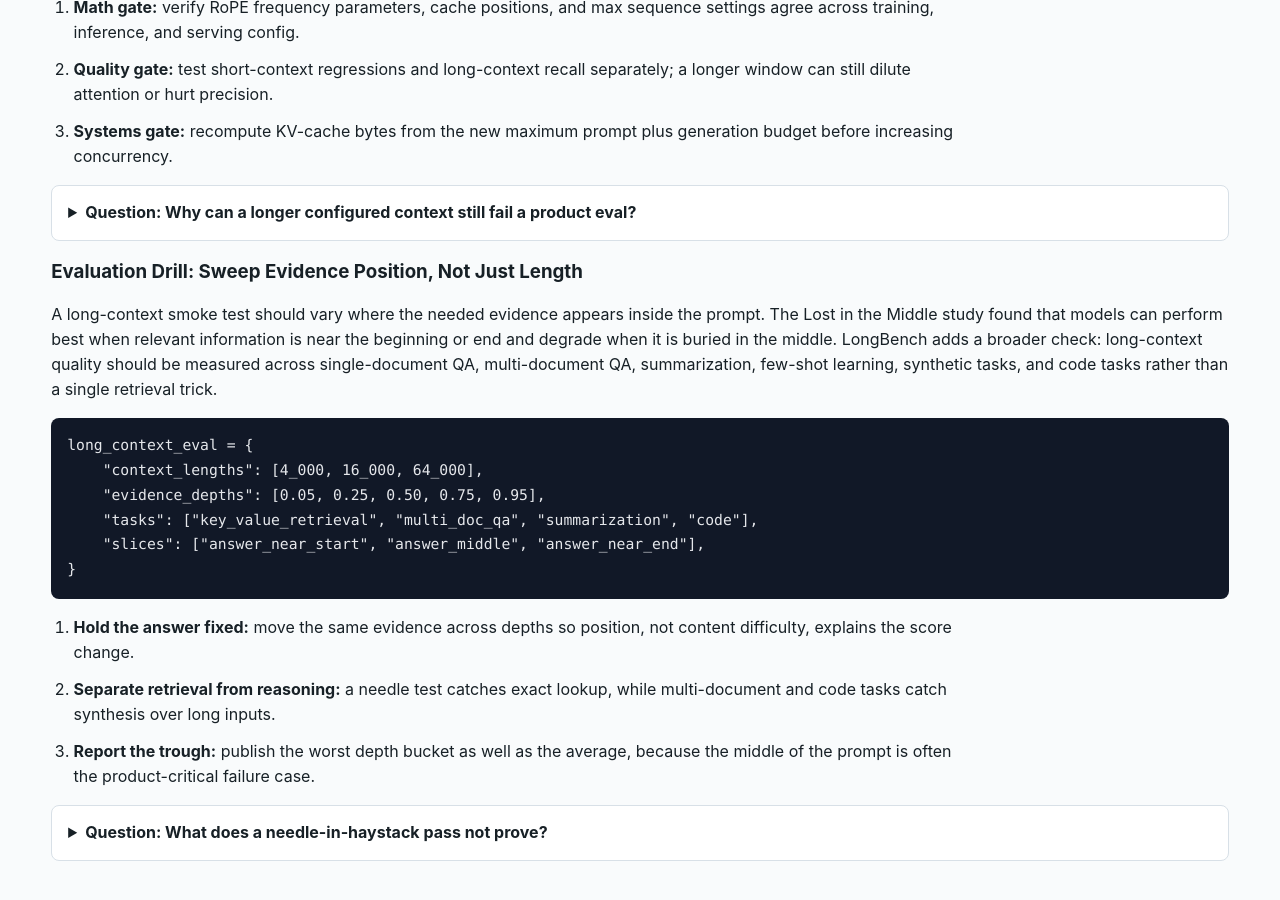
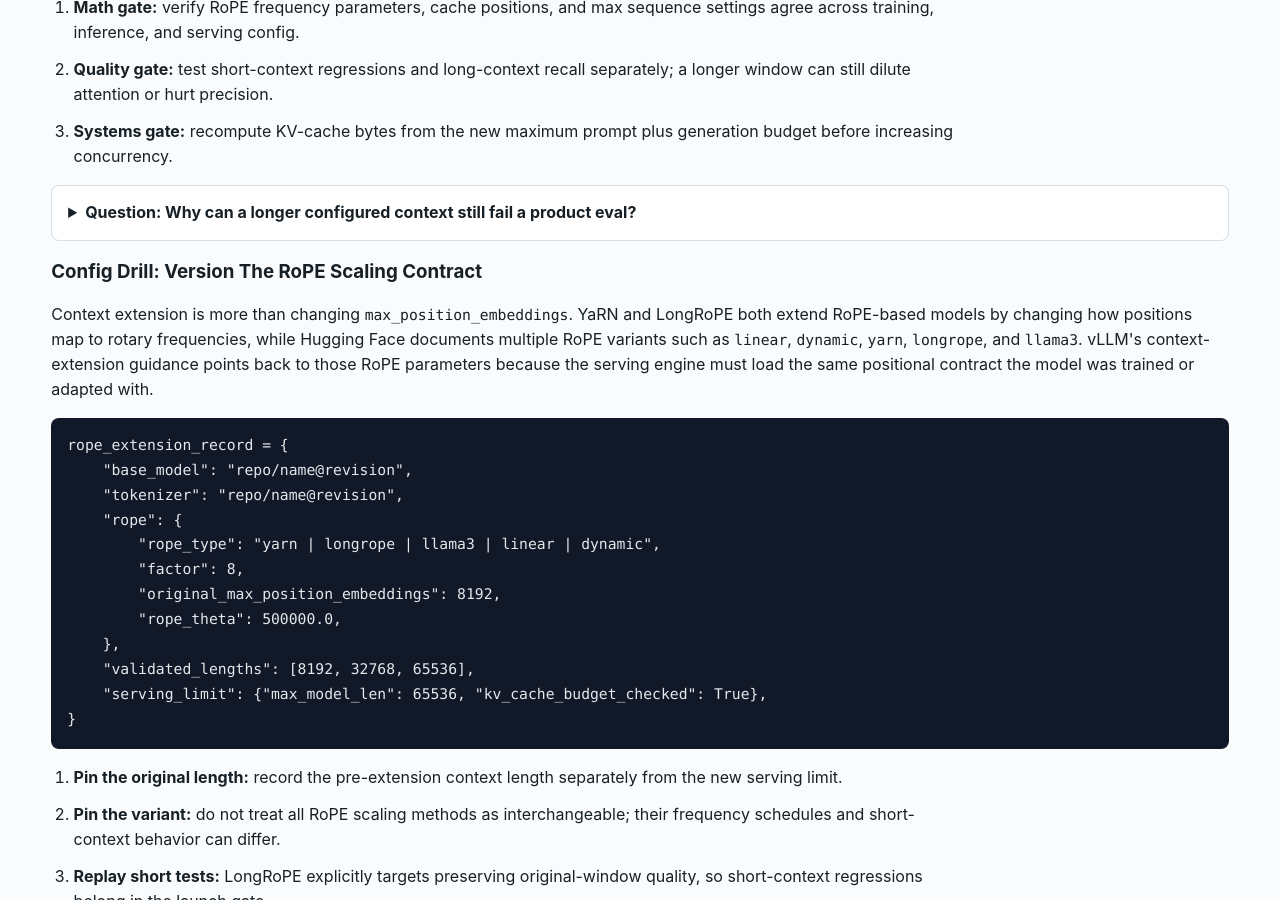
Before and after one commit to kennethli319/kennethli319.github.io, a Jekyll site: the page llm-ml-course/lessons/position-context.html, which Jekyll copies as it is, in a window 1280 px wide and 900 px high, scrolled down 2922 px. Built offline with Jekyll 4.4.1, drawn with Linux system fonts in a browser that asks for light colours; some of the changed text lies outside the part shown.

Commit message:
Sync RoPE scaling contract drill

```diff
--- a/llm-ml-course/lessons/position-context.html
+++ b/llm-ml-course/lessons/position-context.html
@@ -126,6 +126,39 @@ scores = scores + causal_alibi_bias(q.size(1), q_len, k_len, slopes, q.device)</
         <summary>Question: Why can a longer configured context still fail a product eval?</summary>
         <p>The runtime may accept more tokens, but the model may not reliably use evidence at that distance, and the larger KV cache may force lower concurrency or higher latency.</p>
       </details>
+      <h3>Config Drill: Version The RoPE Scaling Contract</h3>
+      <p>
+        Context extension is more than changing <code>max_position_embeddings</code>.
+        YaRN and LongRoPE both extend RoPE-based models by changing how positions
+        map to rotary frequencies, while Hugging Face documents multiple RoPE
+        variants such as <code>linear</code>, <code>dynamic</code>,
+        <code>yarn</code>, <code>longrope</code>, and <code>llama3</code>.
+        vLLM's context-extension guidance points back to those RoPE parameters
+        because the serving engine must load the same positional contract the
+        model was trained or adapted with.
+      </p>
+      <pre><code>rope_extension_record = {
+    "base_model": "repo/name@revision",
+    "tokenizer": "repo/name@revision",
+    "rope": {
+        "rope_type": "yarn | longrope | llama3 | linear | dynamic",
+        "factor": 8,
+        "original_max_position_embeddings": 8192,
+        "rope_theta": 500000.0,
+    },
+    "validated_lengths": [8192, 32768, 65536],
+    "serving_limit": {"max_model_len": 65536, "kv_cache_budget_checked": True},
+}</code></pre>
+      <ol class="steps">
+        <li><strong>Pin the original length:</strong> record the pre-extension context length separately from the new serving limit.</li>
+        <li><strong>Pin the variant:</strong> do not treat all RoPE scaling methods as interchangeable; their frequency schedules and short-context behavior can differ.</li>
+        <li><strong>Replay short tests:</strong> LongRoPE explicitly targets preserving original-window quality, so short-context regressions belong in the launch gate.</li>
+        <li><strong>Keep runtime aligned:</strong> model config, tokenizer/chat template, serving engine, cache positions, and KV budget must agree before long-context evals mean anything.</li>
+      </ol>
+      <details class="qa">
+        <summary>Question: Why version RoPE scaling like a model change?</summary>
+        <p>The same weights with different rotary parameters can attend differently across positions, so the scaling type, factor, original length, and runtime limit are part of the model contract.</p>
+      </details>
       <h3>Evaluation Drill: Sweep Evidence Position, Not Just Length</h3>
       <p>
         A long-context smoke test should vary where the needed evidence appears
@@ -165,8 +198,11 @@ scores = scores + causal_alibi_bias(q.size(1), q_len, k_len, slopes, q.device)</
         <a href="https://arxiv.org/abs/2307.03172">Lost in the Middle</a>,
         <a href="https://arxiv.org/abs/2308.14508">LongBench</a>,
         <a href="https://arxiv.org/abs/2412.15204">LongBench v2</a>,
+        <a href="https://arxiv.org/abs/2309.00071">YaRN</a>,
+        <a href="https://arxiv.org/abs/2402.13753">LongRoPE</a>,
         <a href="https://huggingface.co/docs/transformers/en/internal/rope_utils">Hugging Face RoPE utilities</a>,
-        <a href="https://huggingface.co/docs/text-generation-inference/en/basic_tutorials/preparing_model">Hugging Face TGI model preparation and RoPE scaling</a>.
+        <a href="https://huggingface.co/docs/text-generation-inference/en/basic_tutorials/preparing_model">Hugging Face TGI model preparation and RoPE scaling</a>,
+        <a href="https://docs.vllm.ai/en/latest/features/context_extension/">vLLM context extension</a>.
       </p>
     </section>
   </main>
```
Also changed, not shown: llm-ml-course/README.md (+3 -0 lines).
